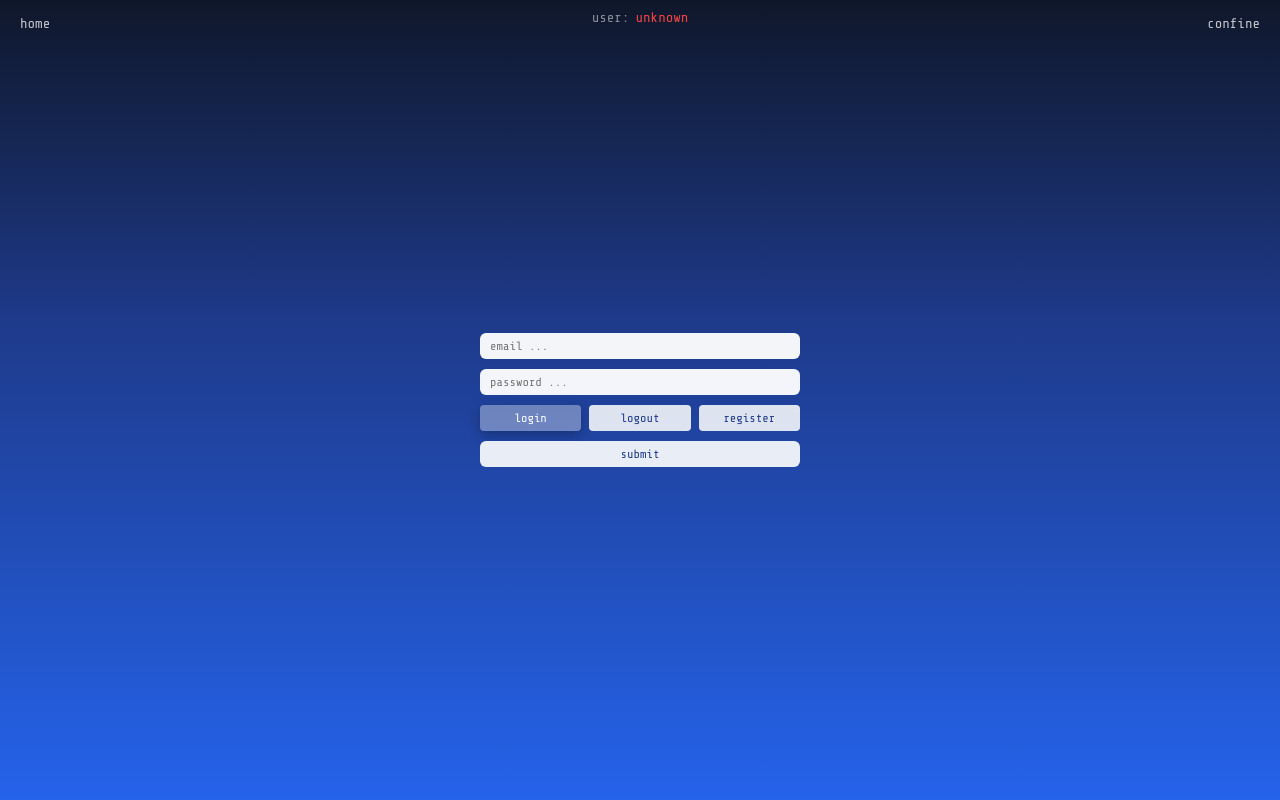
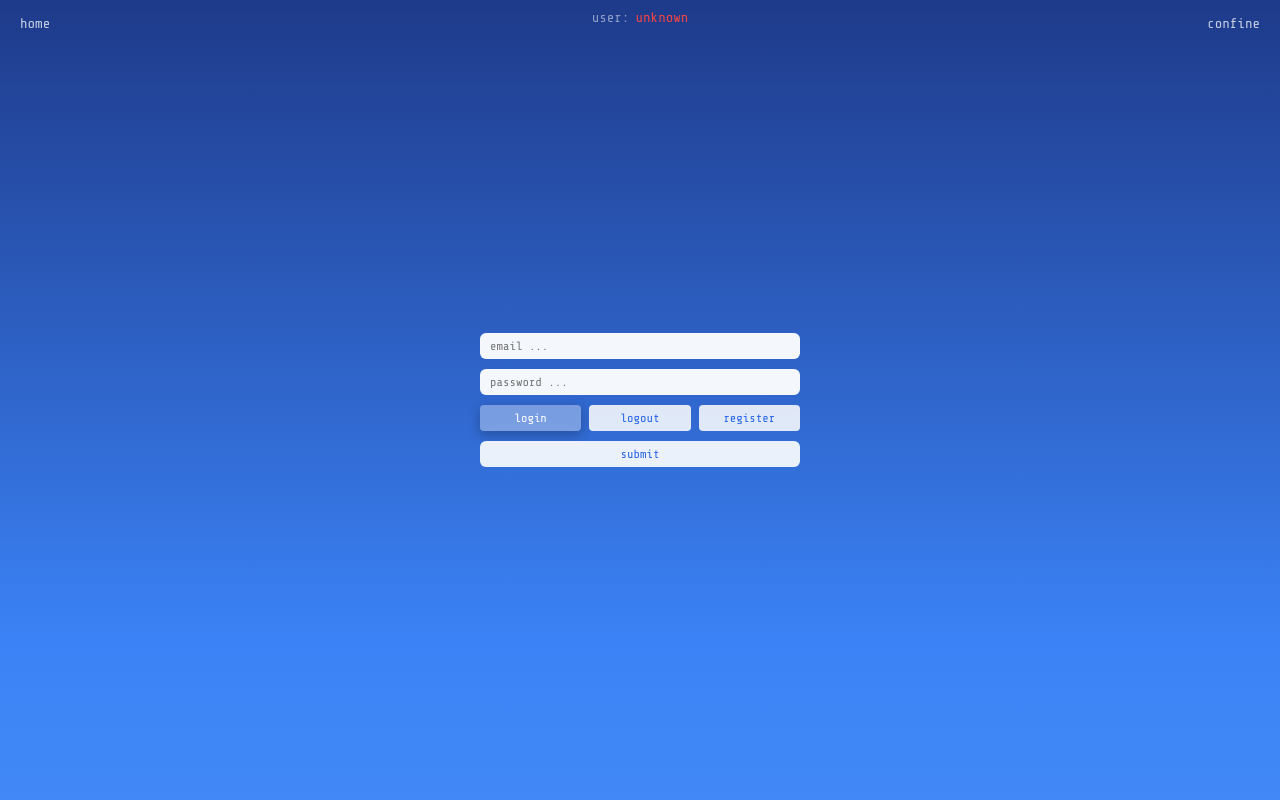
Before and after one commit to DKing1077/confine-web-app, a Flask app: page /session in a window 1280 px wide. Run offline with Flask 3, Linux system fonts and the light colour scheme; parts of the project's set-up code (start-up, migrations or seed data) failed here and were passed over.

Commit message:
colour scheme

```diff
--- a/app/static/session.css
+++ b/app/static/session.css
@@ -6,7 +6,7 @@ html, body {
 }
 
 html {
-    background: #0f172a;
+    background: #1e3a8a;
 }
 
 body {
@@ -14,9 +14,9 @@ body {
 
     background: linear-gradient(
         180deg,
-        #0f172a 0%,
-        #1e3a8a 40%,
-        #2563eb 100%
+        #1e3a8a 0%,
+        #3b82f6 80%,
+        #60a5fa 185%
     );
 
     display: flex;
@@ -39,7 +39,7 @@ body::before {
 
     background: radial-gradient(
         circle at 50% 20%,
-        rgba(255, 255, 255, 0.08),
+        rgba(255, 255, 255, 0.10),
         transparent 55%
     );
 
@@ -155,7 +155,7 @@ body::after {
     font-family: inherit;
 
     background: rgba(255,255,255,0.95);
-    color: #1e3a8a;
+    color: #2563eb;
 
     transition: all 0.2s ease;
 }
@@ -185,7 +185,7 @@ body::after {
     cursor: pointer;
 
     background: rgba(255,255,255,0.85);
-    color: #1e3a8a;
+    color: #2563eb;
 
     font-family: inherit;
 
@@ -215,7 +215,7 @@ body::after {
     cursor: pointer;
 
     background: rgba(255,255,255,0.9);
-    color: #1e3a8a;
+    color: #2563eb;
 
     font-family: inherit;
 
```
Also changed, not shown: app/static/index.css (+8 -8 lines).
